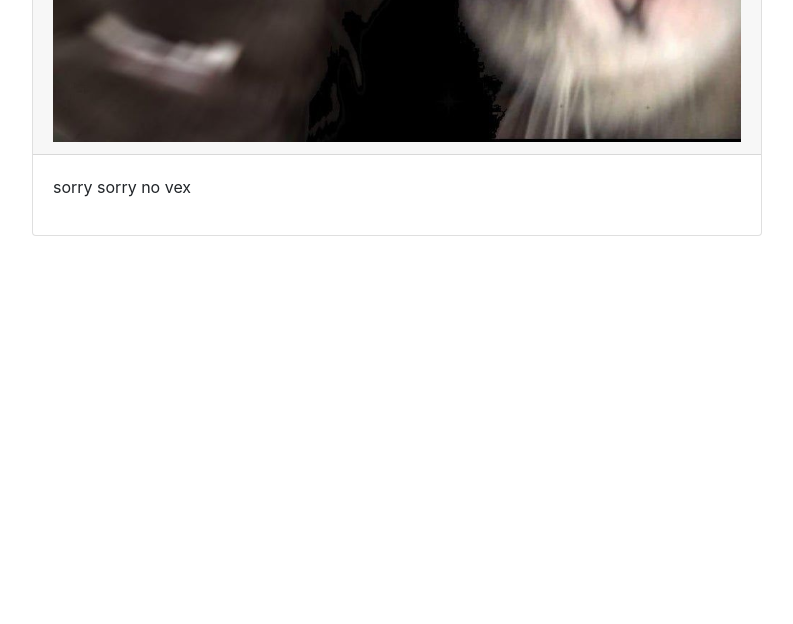
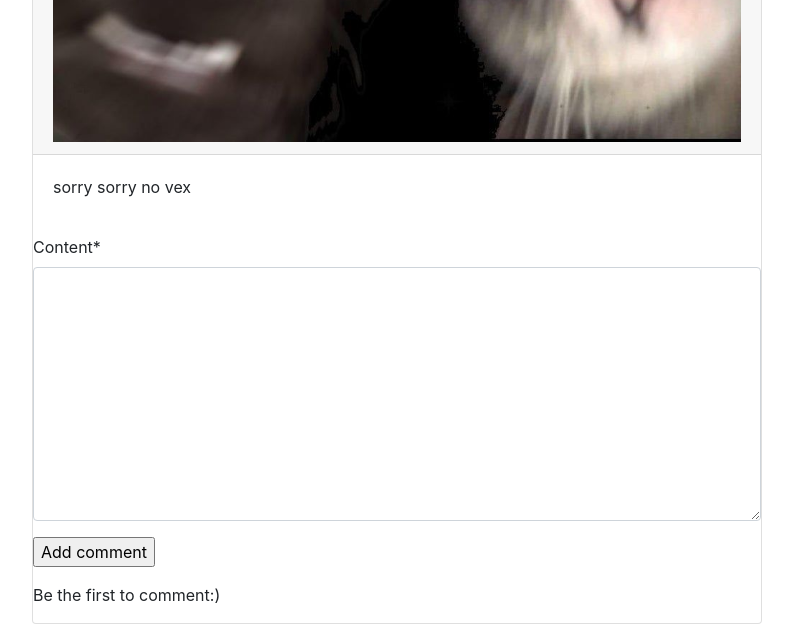
Before and after one commit to Chephos/blog_folut, a Django app: a page that uses posts/templates/posts/detail.html in a window 1280 px wide. Shown: the part 1184-1808 px from the top of the page, without its empty margins (243-1036 px from the left). Before the commit the page ends 1420 px from the top, so only its background shows below. Run offline with Django 4.2, Linux system fonts and the light colour scheme; data comes from the database, SQL or seed files in the repository; both versions use the stored data as it was after the commit; parts of the project's set-up code (start-up, migrations or seed data) failed here and were passed over; some libraries are stand-ins or nearby versions.

Commit message:
feat: add and delete comments

```diff
--- a/posts/forms.py
+++ b/posts/forms.py
@@ -17,21 +17,30 @@ class PostCreateForm(forms.ModelForm):
         ]
 
     def clean(self):
-            cleaned_data = super().clean()
-            is_published = cleaned_data.get("is_published")
-            content = cleaned_data.get("content")
+        cleaned_data = super().clean()
+        is_published = cleaned_data.get("is_published")
+        content = cleaned_data.get("content")
 
-            if is_published is True:
-                if content == "":
-                    raise forms.ValidationError("Content is required")
+        if is_published is True:
+            if content == "":
+                raise forms.ValidationError("Content is required")
 
-            return cleaned_data
+        return cleaned_data
 
 
 class PostUpdateForm(PostCreateForm):
     pass
 
-    # def clean_content(self):
-    #     content = self.cleaned_data.get("content")
-    #     if not content:
-    #         raise forms.ValidationError("Content is required")
+
+class CommentCreateForm(forms.ModelForm):
+    class Meta:
+        model = models.Comment
+        fields = [
+            "content",
+        ]
+
+    def clean_content(self):
+        content = self.cleaned_data["content"]
+        if content == "":
+            raise forms.ValidationError("You must say something :)")
+        return content
--- a/posts/models.py
+++ b/posts/models.py
@@ -34,7 +34,23 @@ class Post(BaseModel):
 
     def get_absolute_url(self, *args, **kwargs):
         return
+
     class Meta:
         ordering = [
             "-published_at",
         ]
+
+
+class Comment(BaseModel):
+    post = models.ForeignKey(Post, on_delete=models.CASCADE, related_name="comments")
+    author = models.ForeignKey(User, on_delete=models.CASCADE, related_name="comments")
+    content = models.TextField()
+    is_active = models.BooleanField(default=True)
+
+    def __str__(self):
+        return f"{self.author.username} commented '{self.content[:20]}'..."
+
+    class Meta:
+        ordering = [
+            "-created_at",
+        ]
--- a/posts/templates/posts/create.html
+++ b/posts/templates/posts/create.html
@@ -1,5 +1,3 @@
-<!-- FILEPATH: /c:/Users/Efosa/dev/projects/Ayfolut/blogging_platform/blog_folut/posts/templates/posts/create.html -->
-
 {% extends 'base.html' %}
 
 {% load crispy_forms_tags %}
--- a/posts/templates/posts/detail.html
+++ b/posts/templates/posts/detail.html
@@ -23,6 +23,28 @@
                     </form>
                 </div>
                 {% endif %}
+                {% include "posts/includes/comment_form.html"%}
+                {% for comment in comments %}
+                <div class="card-footer">
+                    <p class="info">
+                        <a href="#">{{ comment.author.username }}</a>
+                        {{ comment.created_at }}
+                    </p>
+                    {{ comment.content|linebreaks }}
+                    {% if user.is_authenticated and user == post.author %}
+
+
+                    <form action="{% url 'posts:comment_delete' comment.id %}" method="POST" class="d-inline">
+                        {% csrf_token %}
+                        <button type="submit" class="btn btn-danger">Delete</button>
+                    </form>
+
+                    {% endif %}
+
+                </div>
+                {% empty %}
+                <p>Be the first to comment:)</p>
+                {% endfor %}
             </div>
         </div>
     </div>
--- /dev/null
+++ b/posts/templates/posts/includes/comment_form.html
@@ -0,0 +1,6 @@
+{% load crispy_forms_tags %}
+<form action="{% url 'posts:comment_create' post.slug %}" method="post">
+    {{ form | crispy }}
+    {% csrf_token %}
+    <p><input type="submit" value="Add comment"></p>
+</form>
--- a/posts/templates/posts/list.html
+++ b/posts/templates/posts/list.html
@@ -8,7 +8,7 @@
     <a href="{% url 'posts:post_create'%}">Create</a>
     <hr>
     <div class="row">
-        {% for post in published_posts %}
+        {% for post in published_posts_page_obj %}
         {% if post.is_published %}
         <div class="col-md-4">
             <div class="card mb-4 shadow-sm">
@@ -33,5 +33,7 @@
         </div>
         {% endfor %}
     </div>
+    {% include "pagination.html" with page=published_posts_page_obj %}
 </div>
+
 {% endblock content %}
--- a/posts/templates/posts/update.html
+++ b/posts/templates/posts/update.html
@@ -1,4 +1,3 @@
-<!-- write an html template using bootstrap to edit a post -->
 {% extends "base.html" %}
 {% load crispy_forms_tags %}
 {% block content %}
--- a/posts/urls.py
+++ b/posts/urls.py
@@ -11,9 +11,14 @@ urlpatterns = [
         "<slug:post_slug>/delete/", views.PostDeleteView.as_view(), name="post_delete"
     ),
     path("<slug:post_slug>/edit/", views.PostUpdateView.as_view(), name="post_update"),
-    # path(
-    #     "<slug:post_slug>/publish/",
-    #     views.PublishPostview.as_view(),
-    #     name="publish_post_view",
-    # ),
+    path(
+        "<slug:post_slug>/comment/",
+        views.CommentCreateView.as_view(),
+        name="comment_create",
+    ),
+    path(
+        "comment/<int:comment_id>/delete/",
+        views.CommentDeleteView.as_view(),
+        name="comment_delete",
+    ),
 ]
--- a/posts/views.py
+++ b/posts/views.py
@@ -1,9 +1,12 @@
 from django.shortcuts import render, redirect
 from django.views import View
+from django.views.generic.edit import CreateView, UpdateView, DeleteView
 from django.urls import reverse
+from django.core.paginator import Paginator
 
 from . import workers
 from . import forms
+from . import models
 
 # Create your views here.
 
@@ -11,13 +14,28 @@ from . import forms
 class PostDetailView(View):
     def get(self, request, post_slug):
         post = workers.Post.get_post_by_slug(post_slug)
-        return render(request, "posts/detail.html", {"post": post})
+        active_comments = workers.Comment.get_active_comments_for_post(post)
+        comment_form = forms.CommentCreateForm()
+        return render(
+            request,
+            "posts/detail.html",
+            {
+                "post": post,
+                "form": comment_form,
+                "comments": active_comments,
+            },
+        )
 
 
 class PostListView(View):
     def get(self, request):
         published_posts = workers.Post.get_published_posts()
-        return render(request, "posts/list.html", {"published_posts": published_posts})
+        paginator = Paginator(published_posts, 12)
+        page_number = request.GET.get("page", 1)
+        page_obj = paginator.get_page(page_number)
+        return render(
+            request, "posts/list.html", {"published_posts_page_obj": page_obj}
+        )
 
 
 class PostCreateView(View):
@@ -45,7 +63,7 @@ class PostUpdateView(View):
         form = forms.PostUpdateForm(request.POST, request.FILES, instance=post)
         if form.is_valid():
             workers.Post.update_post(post_slug, **form.cleaned_data)
-            return render(request, "posts/detail.html", {"post": post})
+            return redirect("posts:post_detail", post_slug=post.slug)
         return render(request, "posts/update.html", {"form": form, "post": post})
 
 
@@ -57,3 +75,23 @@ class PostDeleteView(View):
     def post(self, request, post_slug):
         workers.Post.delete_post(post_slug)
         return redirect("posts:post_list")
+
+
+class CommentCreateView(View):
+    def post(self, request, post_slug):
+        post = workers.Post.get_post_by_slug(post_slug)
+        form = forms.CommentCreateForm(request.POST)
+        if form.is_valid():
+            comment = form.save(commit=False)
+            comment.post = post
+            comment.author = request.user
+            comment.save()
+            return redirect("posts:post_detail", post_slug=post.slug)
+        return render(request, "posts/detail.html", {"post": post, "form": form})
+
+
+class CommentDeleteView(View):
+    def post(self, request, comment_id):
+        post = workers.Comment.get_post_by_comment_id(comment_id)
+        workers.Comment.delete_comment(comment_id)
+        return redirect("posts:post_detail", post_slug=post.slug)
--- a/posts/workers.py
+++ b/posts/workers.py
@@ -99,3 +99,35 @@ class Post:
     @staticmethod
     def get_published_posts():
         return models.Post.objects.filter(is_published=True)
+
+
+class Comment:
+    @staticmethod
+    def get_active_comments_for_post(post):
+        return post.comments.filter(is_active=True)
+
+    @staticmethod
+    def get_comment_by_id(comment_id: int):
+        """
+        Gets comment by id
+        :param comment_id: id of the comment
+        :return: comment
+        :raises: Http404
+        """
+        comment = get_object_or_404(models.Comment, id=comment_id)
+        return comment
+
+    @staticmethod
+    def get_post_by_comment_id(comment_id):
+        comment = Comment.get_comment_by_id(comment_id)
+        return comment.post
+
+    @staticmethod
+    def delete_comment(comment_id: int):
+        """
+        Deletes a comment
+        :param comment_id: id of the comment
+        :return: None
+        """
+        comment = Comment.get_comment_by_id(comment_id)
+        comment.delete()
```
Also changed, not shown: templates/pagination.html (added, +13 -0 lines), db.sqlite3, media/cover_photos/baby_cfujNNX.jpg (added), posts/migrations/0004_alter_post_category_comment.py (added).
